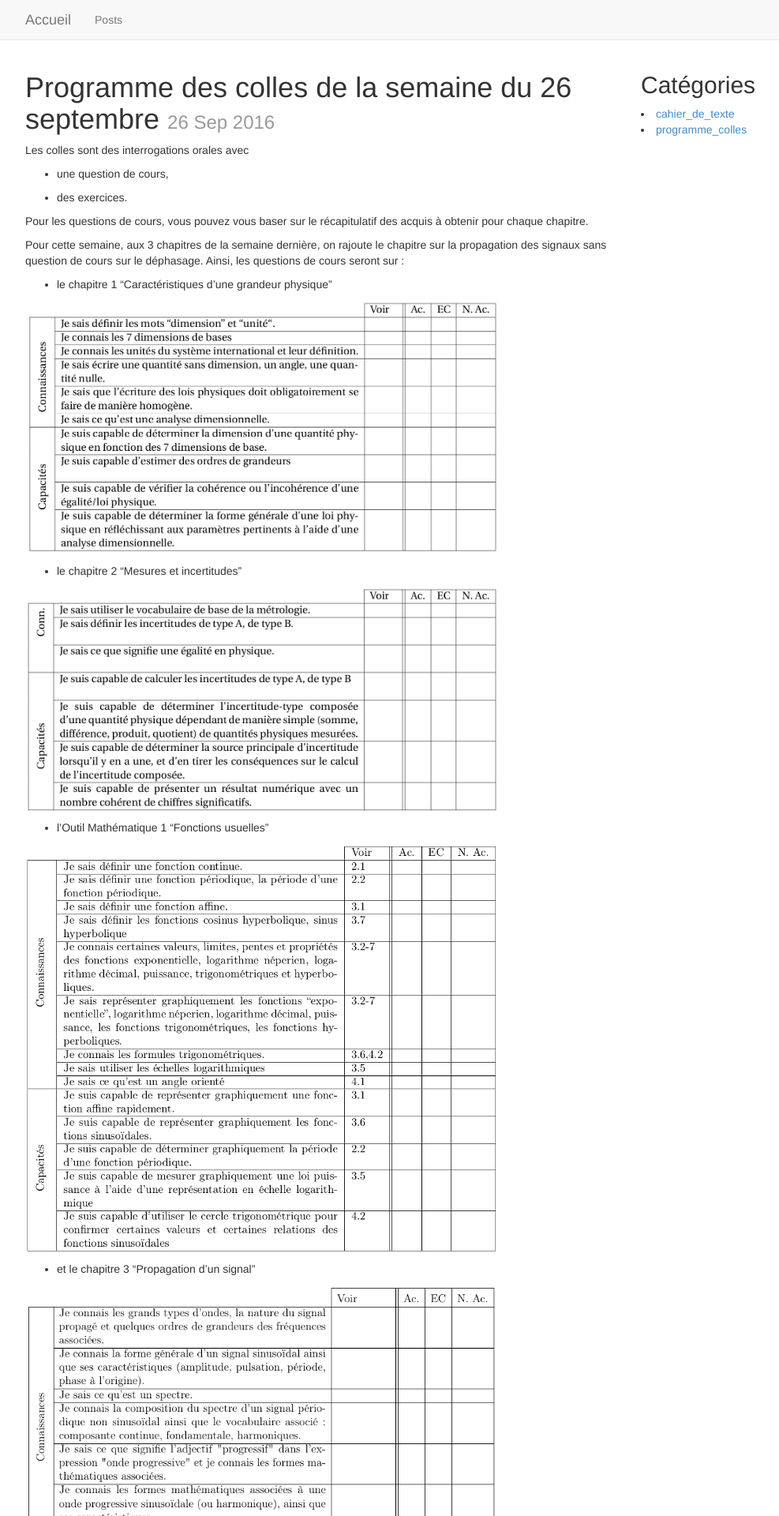
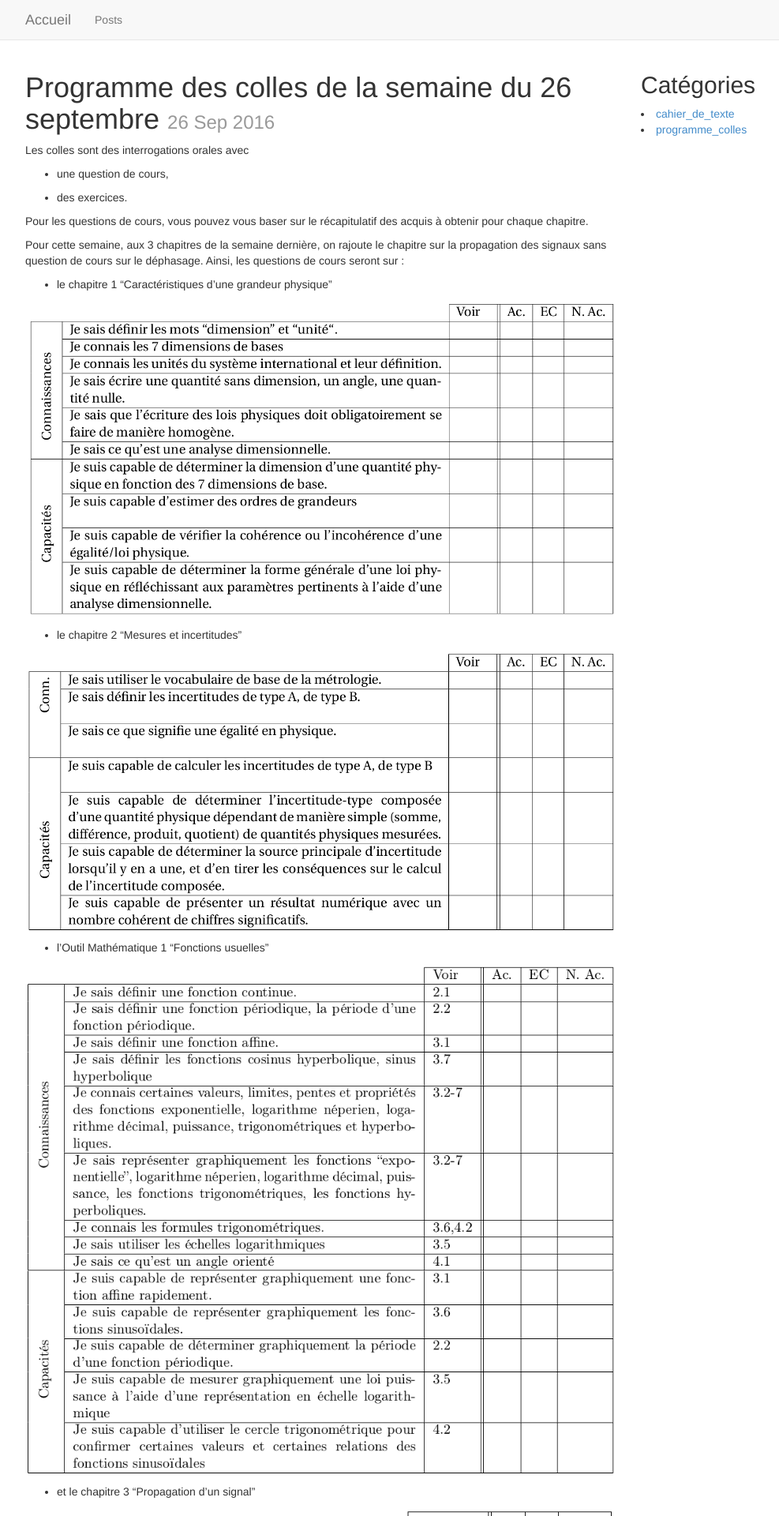
Before and after one commit to Marineflower/SitePCSI_Turgot, a Jekyll site: the page built from _posts/2016-09-26-colle.md, in a window 1280 px wide. Shown: the top 1920 px of the page at 79% size, without its empty margins (38-1025 px from the left). Built offline with Jekyll 4.4.1, drawn with Linux system fonts in a browser that asks for light colours; nearby versions of some CDN libraries.

Commit message:
correction largeur fig en % dans colle 26 sept

```diff
--- a/_posts/2016-09-26-colle.md
+++ b/_posts/2016-09-26-colle.md
@@ -17,16 +17,16 @@ Ainsi, les questions de cours seront sur :
 
 - le chapitre 1 "Caractéristiques d'une grandeur physique"
 
-<img src="../../../../Figures/fig_acquis_chap1.png" alt="Tableau des acquis du chap 1" style="width: 80%; max-width: 1200px; min-width: 400px;"/>
+<img src="../../../../Figures/fig_acquis_chap1.png" alt="Tableau des acquis du chap 1" style="width: 100%; max-width: 1200px; min-width: 400px;"/>
 
 - le chapitre 2 "Mesures et incertitudes"
 
-<img src="../../../../Figures/fig_acquis_chap2.png" alt="Tableau des acquis du chap 1" style="width: 80%; max-width: 1200px; min-width: 400px;"/>
+<img src="../../../../Figures/fig_acquis_chap2.png" alt="Tableau des acquis du chap 1" style="width: 100%; max-width: 1200px; min-width: 400px;"/>
 
 - l'Outil Mathématique 1 "Fonctions usuelles"
 
-<img src="../../../../Figures/fig_acquis_OM1.png" alt="Tableau des acquis du chap 1" style="width: 80%; max-width: 1200px; min-width: 400px;"/>
+<img src="../../../../Figures/fig_acquis_OM1.png" alt="Tableau des acquis du chap 1" style="width: 100%; max-width: 1200px; min-width: 400px;"/>
 
 - et le chapitre 3 "Propagation d'un signal"
 
-<img src="../../../../Figures/fig_acquis_int_chap3.png" alt="Tableau des acquis du chap 3" style="width: 80%; max-width: 1200px; min-width: 400px;"/>
+<img src="../../../../Figures/fig_acquis_int_chap3.png" alt="Tableau des acquis du chap 3" style="width: 100%; max-width: 1200px; min-width: 400px;"/>
```
